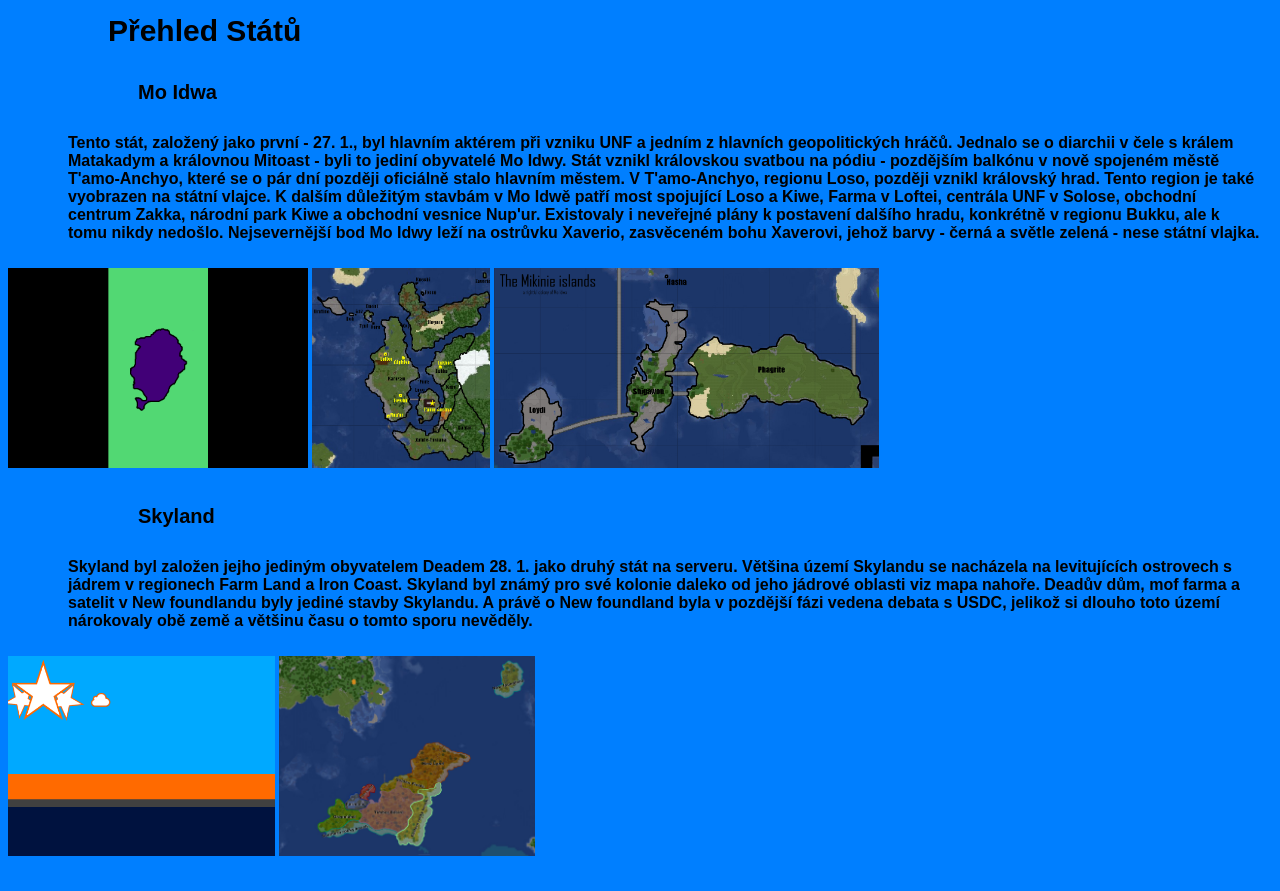
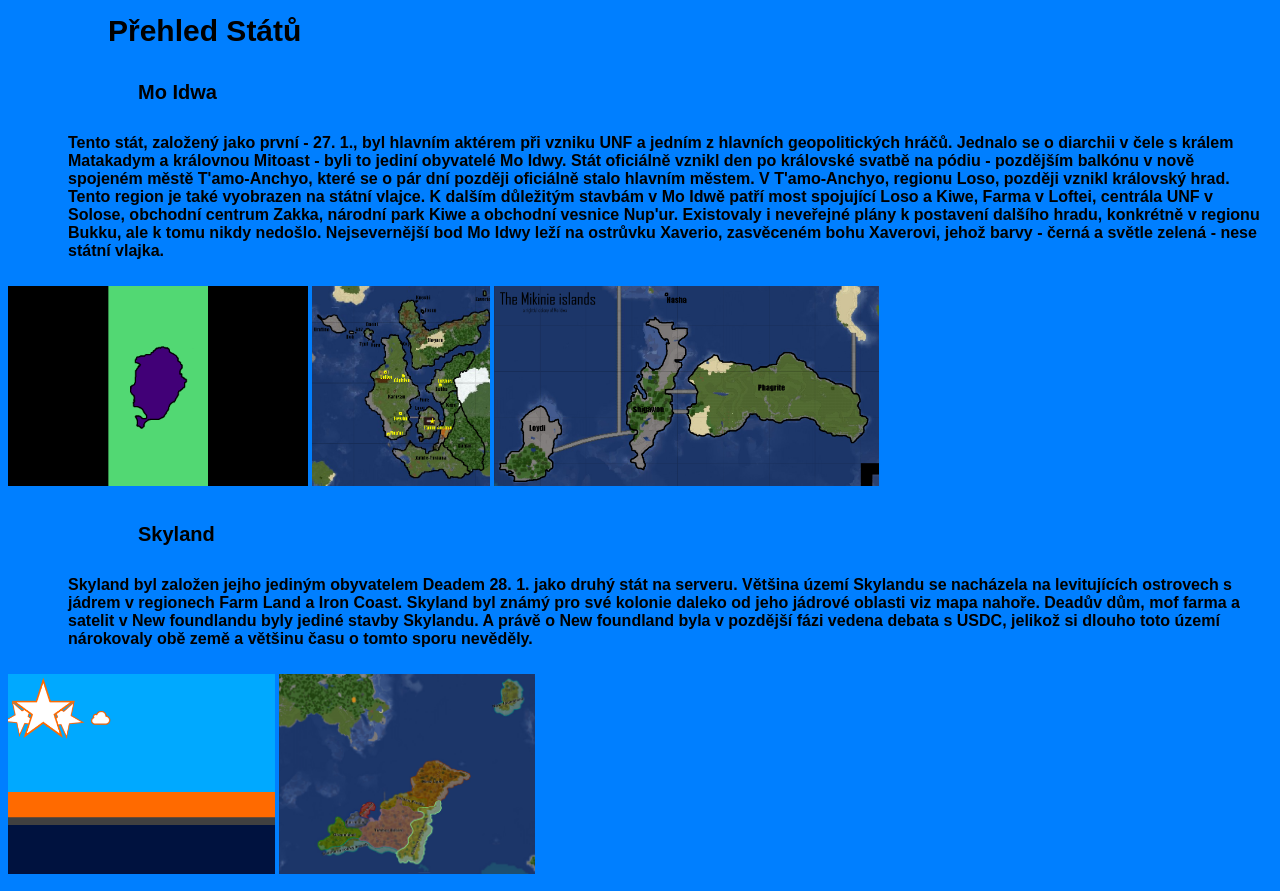
Before and after one commit to RealMatakady/FlaMaCraft, a plain HTML site: page Sezóna7.html in a window 1280 px wide. Shown: the part 1500-2391 px from the top of the page. Drawn offline with Linux system fonts and the light colour scheme; a script that the page names is missing.

Commit message:
Update Sezóna7.html

```diff
--- a/Sezóna7.html
+++ b/Sezóna7.html
@@ -66,7 +66,7 @@
           <p>
             Tento stát, založený jako první - 27. 1., byl hlavním aktérem při vzniku UNF a jedním z hlavních geopolitických hráčů.
             Jednalo se o diarchii v čele s králem Matakadym a královnou Mitoast - byli to jediní obyvatelé Mo Idwy.
-            Stát vznikl královskou svatbou na pódiu - pozdějším balkónu v nově spojeném městě T'amo-Anchyo, které se o pár dní později oficiálně stalo hlavním městem.
+            Stát oficiálně vznikl den po královské svatbě na pódiu - pozdějším balkónu v nově spojeném městě T'amo-Anchyo, které se o pár dní později oficiálně stalo hlavním městem.
             V T'amo-Anchyo, regionu Loso, později vznikl královský hrad. Tento region je také vyobrazen na státní vlajce.
             K dalším důležitým stavbám v Mo Idwě patří most spojující Loso a Kiwe, Farma v Loftei, centrála UNF v Solose, obchodní centrum Zakka, národní park Kiwe a obchodní vesnice Nup'ur.
             Existovaly i neveřejné plány k postavení dalšího hradu, konkrétně v regionu Bukku, ale k tomu nikdy nedošlo.
```
